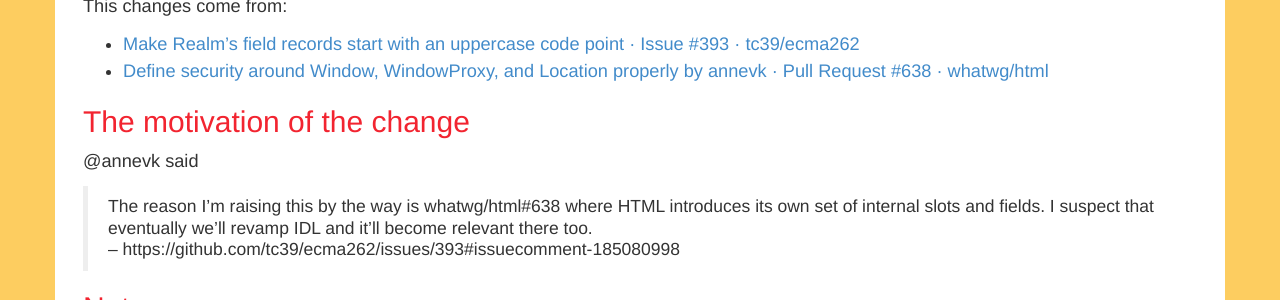
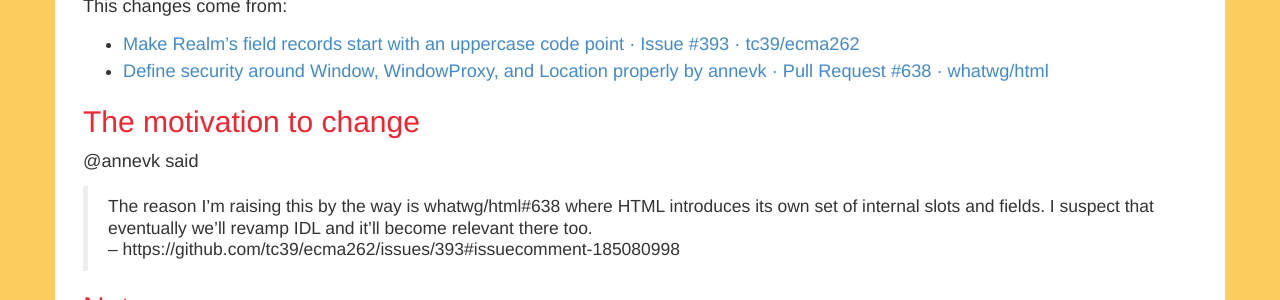
Before and after one commit to ecmascript-daily/ecmascript-daily.github.com, a Jekyll site: the page built from _posts/2016/2016-02-27-editorial-start-all-fields-and-slots-with-an-uppercase-code-point-tc39-ecma262-a2f6bfd.md, in a window 1280 px wide. Shown: the part 637-937 px from the top of the page. Built offline with Jekyll 4.4.1, drawn with Linux system fonts in a browser that asks for light colours; nearby versions of some CDN libraries.

Commit message:
Update 2016-02-27-editorial-start-all-fields-and-slots-with-an-uppercase-code-point-tc39-ecma262-a2f6bfd.md

```diff
--- a/_posts/2016/2016-02-27-editorial-start-all-fields-and-slots-with-an-uppercase-code-point-tc39-ecma262-a2f6bfd.md
+++ b/_posts/2016/2016-02-27-editorial-start-all-fields-and-slots-with-an-uppercase-code-point-tc39-ecma262-a2f6bfd.md
@@ -33,7 +33,7 @@ This changes come from:
 - [Make Realm's field records start with an uppercase code point · Issue #393 · tc39/ecma262](https://github.com/tc39/ecma262/issues/393 "Make Realm&#39;s field records start with an uppercase code point · Issue #393 · tc39/ecma262")
 - [Define security around Window, WindowProxy, and Location properly by annevk · Pull Request #638 · whatwg/html](https://github.com/whatwg/html/pull/638#issuecomment-185094413 "Define security around Window, WindowProxy, and Location properly by annevk · Pull Request #638 · whatwg/html")
 
-## The motivation of the change
+## The motivation to change
 
 @annevk said
 
```
